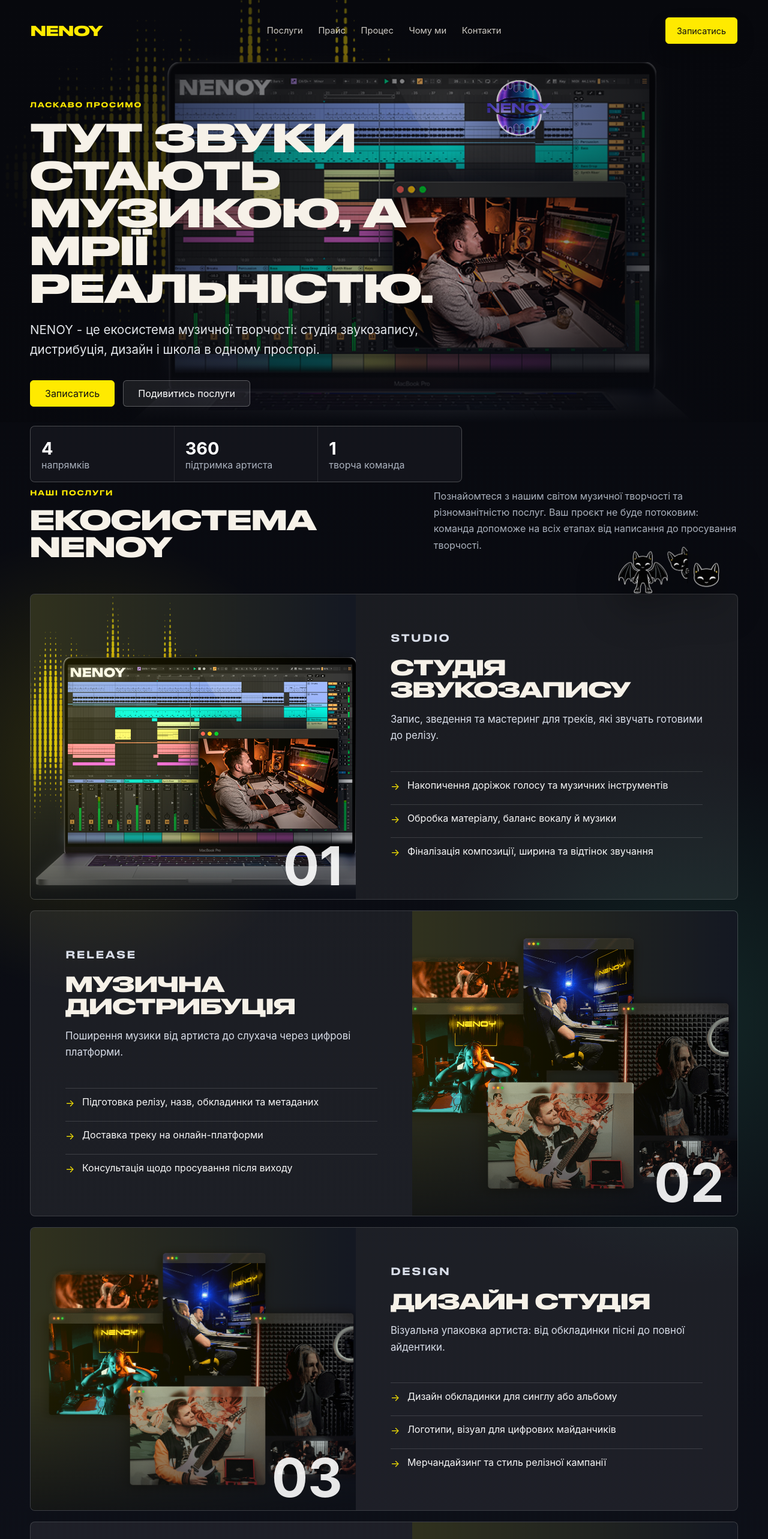
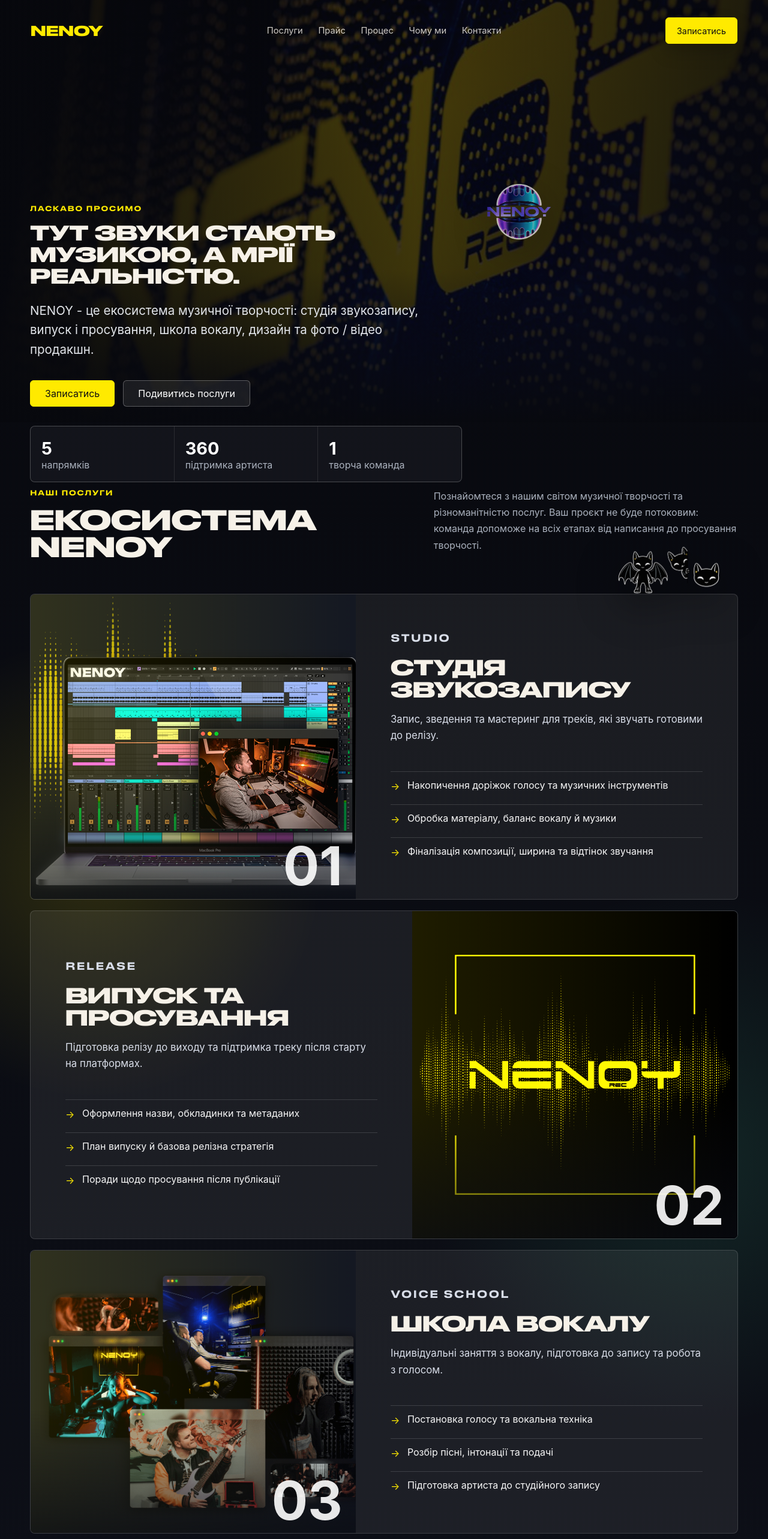
Before and after one commit to bodexbg-a11y/nenoy, a React (Vite) app: page / in a window 1280 px wide. Shown: the top 2566 px of the page at 60% size. Built offline with nearby package versions, Linux system fonts and the light colour scheme.

Commit message:
Update hero services and price layout

```diff
--- a/src/App.jsx
+++ b/src/App.jsx
@@ -13,20 +13,31 @@
     ],
   },
   {
-    title: "Музична дистрибуція",
+    title: "Випуск та просування",
     tag: "Release",
+    image: "/assets/brand/nenoy-wave-yellow.jpg",
+    lead: "Підготовка релізу до виходу та підтримка треку після старту на платформах.",
+    details: [
+      "Оформлення назви, обкладинки та метаданих",
+      "План випуску й базова релізна стратегія",
+      "Поради щодо просування після публікації",
+    ],
+  },
+  {
+    title: "Школа вокалу",
+    tag: "Voice school",
     image: "/assets/archive/production-reference.png",
-    lead: "Поширення музики від артиста до слухача через цифрові платформи.",
+    lead: "Індивідуальні заняття з вокалу, підготовка до запису та робота з голосом.",
     details: [
-      "Підготовка релізу, назв, обкладинки та метаданих",
-      "Доставка треку на онлайн-платформи",
-      "Консультація щодо просування після виходу",
+      "Постановка голосу та вокальна техніка",
+      "Розбір пісні, інтонації та подачі",
+      "Підготовка артиста до студійного запису",
     ],
   },
   {
     title: "Дизайн студія",
     tag: "Design",
-    image: "/assets/archive/production-reference.png",
+    image: "/assets/brand/nenoy-wave-yellow.jpg",
     lead: "Візуальна упаковка артиста: від обкладинки пісні до повної айдентики.",
     details: [
       "Дизайн обкладинки для синглу або альбому",
@@ -35,14 +46,14 @@
     ],
   },
   {
-    title: "Музична школа",
-    tag: "School",
-    image: "/assets/archive/production-reference.png",
-    lead: "Індивідуальні заняття для голосу, інструментів і створення музики в DAW.",
+    title: "Фото / відео продакшн",
+    tag: "Production",
+    image: "/assets/hero-nenoy-wall.jpg",
+    lead: "Контент для артиста, релізу та соцмереж: фото, відео й короткі промо-формати.",
     details: [
-      "Урок вокалу тривалістю 60 хвилин",
-      "Гітара, фортепіано та практика музичної форми",
-      "Авторський курс зі створення музики в DAW-програмах",
+      "Зйомка в студії та підготовка кадрів для релізу",
+      "Короткі відео для Reels, TikTok та промо",
+      "Візуальний контент у стилі NENOY",
     ],
   },
 ];
@@ -137,7 +148,7 @@
 
       <section className="hero" id="top">
         <div className="hero-media" aria-hidden="true">
-          <img src="/assets/archive/studio-reference.png" alt="" />
+          <img src="/assets/hero-nenoy-wall.jpg" alt="" />
         </div>
         <div className="hero-content">
           <img className="hero-brand-mark" src="/assets/brand/nenoy-logo-color.png" alt="" />
@@ -145,7 +156,7 @@
           <h1>Тут звуки стають музикою, а мрії реальністю.</h1>
           <p className="hero-copy">
             NENOY - це екосистема музичної творчості: студія звукозапису,
-            дистрибуція, дизайн і школа в одному просторі.
+            випуск і просування, школа вокалу, дизайн та фото / відео продакшн.
           </p>
           <div className="hero-actions">
             <a className="primary-btn" href="#contact">
@@ -157,7 +168,7 @@
           </div>
           <div className="hero-stats" aria-label="Ключові напрямки NENOY">
             <span>
-              <strong>4</strong>
+              <strong>5</strong>
               напрямків
             </span>
             <span>
@@ -386,7 +397,8 @@
               <option>Зведення / мастеринг</option>
               <option>Трек під ключ</option>
               <option>Обкладинка / упаковка артиста</option>
-              <option>Музична школа</option>
+              <option>Школа вокалу</option>
+              <option>Фото / відео продакшн</option>
             </select>
           </label>
           <label>
--- a/src/styles.css
+++ b/src/styles.css
@@ -166,15 +166,16 @@
   inset: 0;
   content: "";
   background:
-    linear-gradient(90deg, rgba(7, 8, 13, 0.92), rgba(7, 8, 13, 0.28) 58%, rgba(7, 8, 13, 0.82)),
-    linear-gradient(0deg, #090b12 0%, transparent 34%);
+    linear-gradient(90deg, rgba(7, 8, 13, 0.94), rgba(7, 8, 13, 0.62) 54%, rgba(7, 8, 13, 0.88)),
+    linear-gradient(0deg, #090b12 0%, rgba(9, 11, 18, 0.34) 36%, rgba(9, 11, 18, 0.18));
 }
 
 .hero-media img {
   width: 100%;
   height: 100%;
   object-fit: cover;
-  filter: saturate(0.95) contrast(1.04);
+  object-position: 58% 42%;
+  filter: saturate(0.98) contrast(1.08) brightness(0.86);
 }
 
 .hero-content {
@@ -211,11 +212,11 @@
 }
 
 h1 {
-  max-width: 760px;
+  max-width: 560px;
   margin-bottom: 24px;
   font-family: "Nenoy Heading", sans-serif;
-  font-size: clamp(2.75rem, 5vw, 4.65rem);
-  line-height: 0.98;
+  font-size: clamp(1.75rem, 2.6vw, 2.45rem);
+  line-height: 1.08;
   letter-spacing: 0;
   text-transform: uppercase;
 }
@@ -521,6 +522,7 @@
 
 .price-card {
   position: relative;
+  min-height: 660px;
   overflow: hidden;
   border: 1px solid var(--line);
   border-radius: 8px;
@@ -565,7 +567,7 @@
   position: relative;
   display: grid;
   width: 100%;
-  min-height: 360px;
+  min-height: 355px;
   align-content: end;
   overflow: hidden;
   border: 0;
```
Also changed, not shown: public/assets/hero-nenoy-wall.jpg (added).
